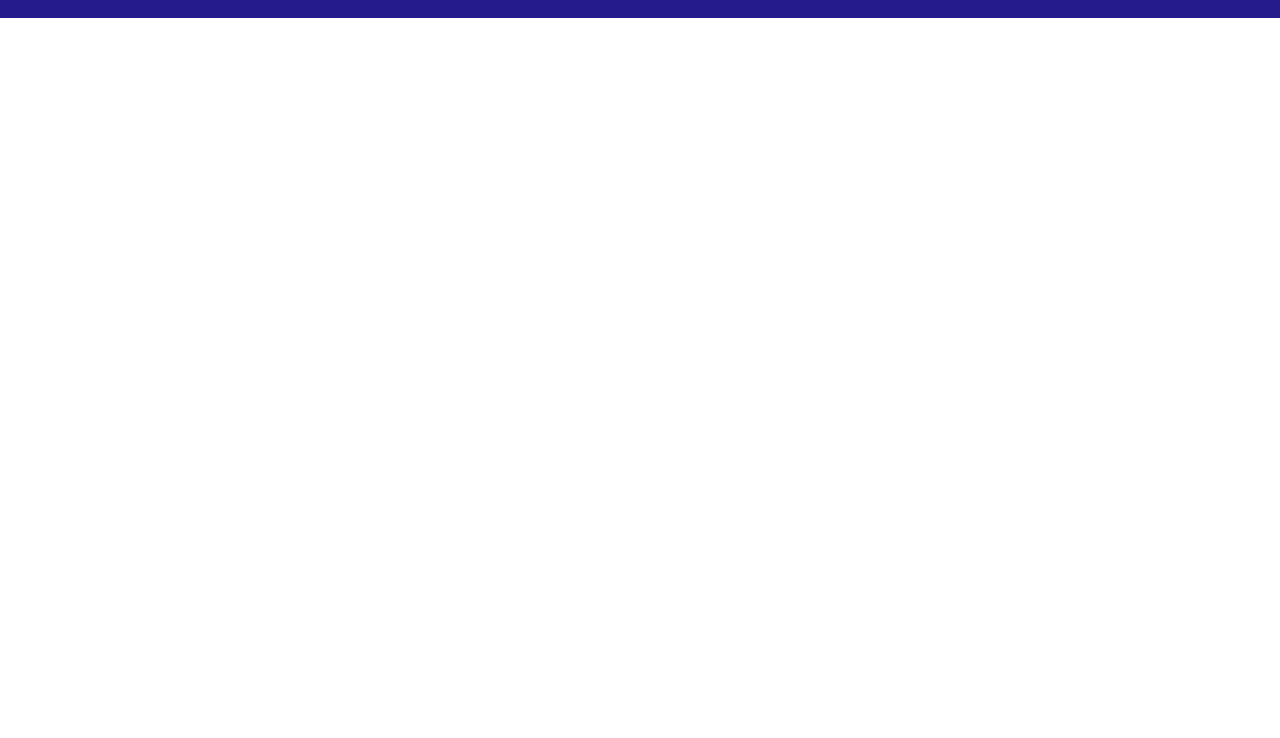
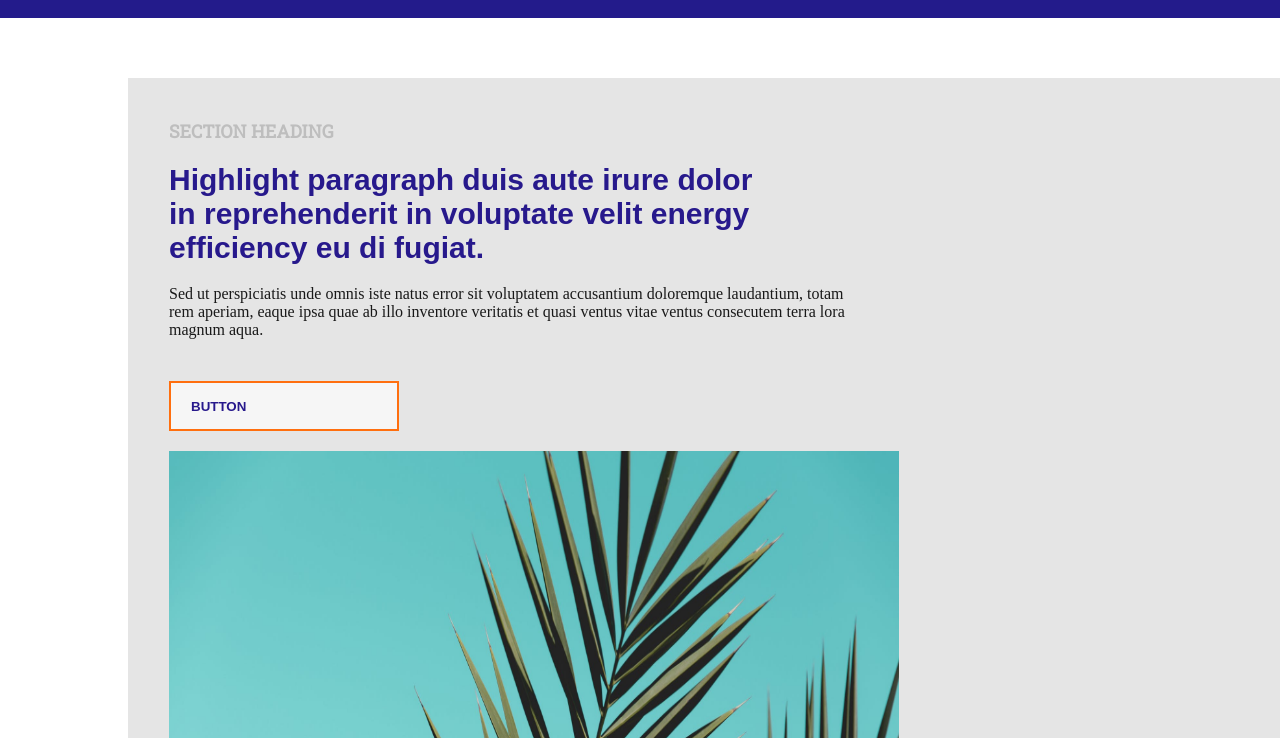
Before and after one commit to Chamma89/front-end-dev-test, a plain HTML site: page index.html in a window 1280 px wide. Shown: the part 62-800 px from the top of the page. Drawn offline with nearby package versions, Linux system fonts and the light colour scheme; a web font is replaced by a local one.

Commit message:
added left section of inner section

```diff
--- a/index.html
+++ b/index.html
@@ -3,6 +3,8 @@
 <head>
   <meta charset="UTF-8">
   <link rel="stylesheet" href="style.css">
+  <link href="https://fonts.googleapis.com/css?family=Muli" rel="stylesheet">
+  <link href="https://fonts.googleapis.com/css?family=Muli|Roboto+Slab" rel="stylesheet">
   <meta name="viewport" content="width=device-width, initial-scale=1.0">
   <meta http-equiv="X-UA-Compatible" content="ie=edge">
   <title>Front End Dev Test</title>
@@ -37,6 +39,22 @@
     </nav>
   </header>
 
+  <section class="main-section">
+    <section class="inner-section">
+      <p>Section Heading</p>
+      <p>Highlight paragraph duis aute irure dolor in reprehenderit in voluptate velit energy efficiency eu di fugiat.</p>
+      <p>Sed ut perspiciatis unde omnis iste natus error sit voluptatem accusantium doloremque laudantium, totam rem aperiam, eaque
+      ipsa quae ab illo inventore veritatis et quasi ventus vitae ventus consecutem terra lora magnum aqua.</p>
+      <div>
+        <input type="button" value="Button" id="Button">
+      </div>
+      <img src="/images/image-leaves.jpeg" alt="">
+    </section>
+    <section class="right-inner-section">
+
+    </section>
+  </section>
+
 </body>
 <script src="https://unpkg.com/ionicons@4.3.0/dist/ionicons.js"></script>
 </html>
--- a/style.css
+++ b/style.css
@@ -5,7 +5,7 @@
 }
 
 html, body {
-  font-family: 'Arial', sans-serif;
+  font-family: 'Muli', sans-serif;
   font-size: 20px;
   font-weight: 300;
   text-rendering: optimizeLegibility;
@@ -70,3 +70,67 @@ header {
 .main-nav li a:active {
   border-bottom: 2px solid #ffffff;
 }
+
+/*----------------------------------------*/
+/* Main Section */
+/*----------------------------------------*/
+
+.main-section {
+  clear: both;
+  padding: 40px 160px 40px 40px;
+  float: right;
+  border: 1px solid #E5E5E5;
+  background-color: #E5E5E5;
+  margin: 60px 0px;
+  width: 90%;
+  height: 1520px;;
+}
+
+.inner-section {
+  float: left;
+}
+
+.inner-section p {
+  padding-bottom: 20px;
+}
+
+.inner-section p:nth-child(1) {
+  font-size: 90%;
+  text-transform: uppercase;
+  color: #BEBEBE;
+  font-weight: 900;
+  font-family: "Roboto Slab";
+}
+
+.inner-section p:nth-child(2) {
+  color: #27198C;
+  font-size: 150%;
+  font-weight: 900;
+  width: 617px;
+}
+
+.inner-section p:nth-child(3) {
+  color: #191919;
+  height: 76px;
+  width: 676px;
+  font-family: Muli;
+  font-size: 80%;
+}
+
+.inner-section input {
+  height: 50px;
+  width: 230px;
+  color: #27198C;
+  font-weight: 900;
+  text-transform: uppercase;
+  text-align: left;
+  padding-left:20px;
+  margin: 20px 0px;
+  border: 2px solid #FF6F0F;
+  background-color: #f6f6f6;
+}
+
+.inner-section  img {
+  width: 730px;
+  height: 710px;
+}
```
